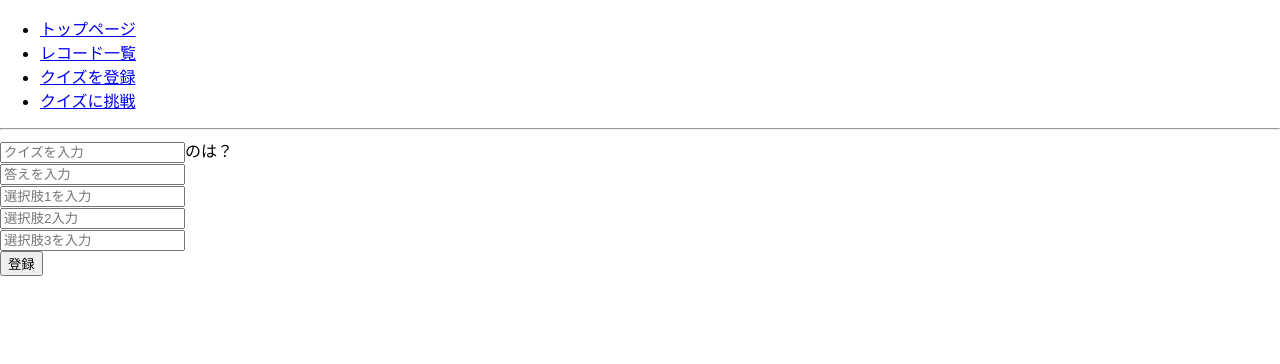
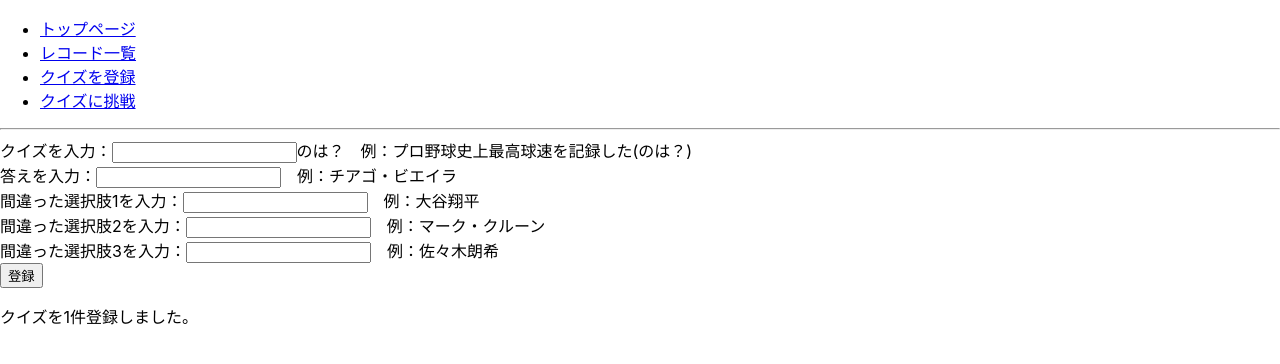
Before and after one commit to scientia0713/react-spring1-frontend, a React (Create React App) app: page /create in a window 1280 px wide. Both pictures are taken after a click on the button "登録". Shown: the top 364 px of the page. Built offline with nearby package versions, Linux system fonts and the light colour scheme; no server answers.

Commit message:
クイズの選択肢の順番をランダムにする。

```diff
--- a/src/components/CreatePage.jsx
+++ b/src/components/CreatePage.jsx
@@ -2,11 +2,12 @@ import React , { useState } from "react";
 import axios from "axios";
 
 export const CreatePage = () => {
+    const[question , setQuestion] = useState("");
     const[answer , setAnswer] = useState("");
-    const[question , setQuestion] = useState("");
     const[dammy1 , setDammy1] = useState("");
     const[dammy2 , setDammy2] = useState("");
     const[dammy3 , setDammy3] = useState("");
+    const[isRegister , setIsRegister] = useState(false)
 
     const handleSubmit = (e) => {
         e.preventDefault();
@@ -19,25 +20,28 @@ export const CreatePage = () => {
             dammy1,
             dammy2,
             dammy3,
-        }).then((res) => {
-            setAnswer(res.data.answer);
-            setQuestion(res.data.question);
-            setDammy1(res.data.dammy1);
-            setDammy2(res.data.dammy2);
-            setDammy3(res.data.dammy3);
-        }).catch((err) => {
+        }).then(
+            setQuestion(""),
+            setAnswer(""),
+            setDammy1(""),
+            setDammy2(""),
+            setDammy3(""),
+            setIsRegister(true),
+        )
+        .catch((err) => {
             console.error(err);
         });
     };
 
     return (
         <div>
-            <input type="text" placeholder="クイズを入力" onChange={(e) => {setQuestion(e.target.value)}}/>のは？<br/>
-            <input type="text" placeholder="答えを入力" onChange={(e) => {setAnswer(e.target.value)}}/><br/>
-            <input type="text" placeholder="選択肢1を入力" onChange={(e) => {setDammy1(e.target.value)}}/><br/>
-            <input type="text" placeholder="選択肢2入力" onChange={(e) => {setDammy2(e.target.value)}}/><br/>
-            <input type="text" placeholder="選択肢3を入力" onChange={(e) => {setDammy3(e.target.value)}}/><br/>
-            <button onClick={handleSubmit}>登録</button>
+            <span>クイズを入力：</span><input type="text" value={question} onChange={(e) => {setQuestion(e.target.value)}}/>のは？　例：プロ野球史上最高球速を記録した(のは？)<br/>
+            <span>答えを入力：</span><input type="text" value={answer} onChange={(e) => {setAnswer(e.target.value)}}/>　例：チアゴ・ビエイラ<br/>
+            <span>間違った選択肢1を入力：</span><input type="text" value={dammy1} onChange={(e) => {setDammy1(e.target.value)}}/>　例：大谷翔平<br/>
+            <span>間違った選択肢2を入力：</span><input type="text" value={dammy2} onChange={(e) => {setDammy2(e.target.value)}}/>　例：マーク・クルーン<br/>
+            <span>間違った選択肢3を入力：</span><input type="text" value={dammy3} onChange={(e) => {setDammy3(e.target.value)}}/>　例：佐々木朗希<br/>
+            <button onClick={handleSubmit}>登録</button><br/>
+            {isRegister && <p>クイズを1件登録しました。</p>}
         </div>
     )
 }
--- a/src/components/IndexPage.jsx
+++ b/src/components/IndexPage.jsx
@@ -5,20 +5,19 @@ import { Link , Outlet } from "react-router-dom";
 export const IndexPage = () => {
 
     const[players , setPlayers] = useState([]);
-    // const[isLoading , setIsLoading] = useState(true);
-    // const[questionArray , setQuestionArray] = useState([]);
+    const[isLoading , setIsLoading] = useState(true);
 
     useEffect(() =>{
         fetch("http://localhost:8080/player",{method:"GET"})
         .then((res) => res.json())
         .then((data) => setPlayers(data))
+        .then(setIsLoading(false))
     } , []);
 
     const questionArray = players.map((player) => {return player.question;});
 
-    console.log(questionArray);
-
     return(
+        <div>{isLoading ? <p>Loading...</p> :
         <>
             <ul>{
             questionArray.map((question) => (
@@ -27,6 +26,7 @@ export const IndexPage = () => {
             ))}</ul>
             <hr />
             <Outlet />
-        </>
+        </>}
+        </div>
     )
 }
--- a/src/components/QuizPage.jsx
+++ b/src/components/QuizPage.jsx
@@ -20,6 +20,17 @@ export const QuizPage = () => {
         return players;
     }
 
+    const arrayShuffle = (array) => {
+        for(let i = (array.length -1); 0 < i ; i--){
+            let r = Math.floor(Math.random() * (i + 1));
+
+            let temp = array[i];
+            array[i] = array[r];
+            array[r] = temp;
+        }
+        return array;
+    }
+
     const arrayCreate = (players) => {
         const questionArray = players.map((player) => {return player.question;});
         const answerArray = players.map((player) => {return player.answer;});
@@ -31,7 +42,7 @@ export const QuizPage = () => {
 
         for(let i = 0; i < questionArray.length; i++){
             const quizObj = {};
-            const choiceArray = [];
+            let choiceArray = [];
             for(let j = 0; j < 4; j++){
                 const choiceObj = {};
                 switch(j){
@@ -60,7 +71,8 @@ export const QuizPage = () => {
                 }
             }
             quizObj.question = questionArray[i];
-            quizObj.choices = choiceArray
+            choiceArray = arrayShuffle(choiceArray);
+            quizObj.choices = choiceArray;
             quizArray.push(quizObj);
         }
 
--- a/src/components/TopPage.jsx
+++ b/src/components/TopPage.jsx
@@ -4,7 +4,7 @@ export const TopPage = () => {
     return (
         <div>
             <h1>プロ野球レコーズ</h1>
-            <p>プロ野球に関する記録を閲覧したり、クイズに挑戦しよう！</p>
+            <p>プロ野球に関する記録を閲覧したり、クイズに挑戦しよう！自分でクイズを登録することもできるよ！</p>
         </div>
     )
 }
```
